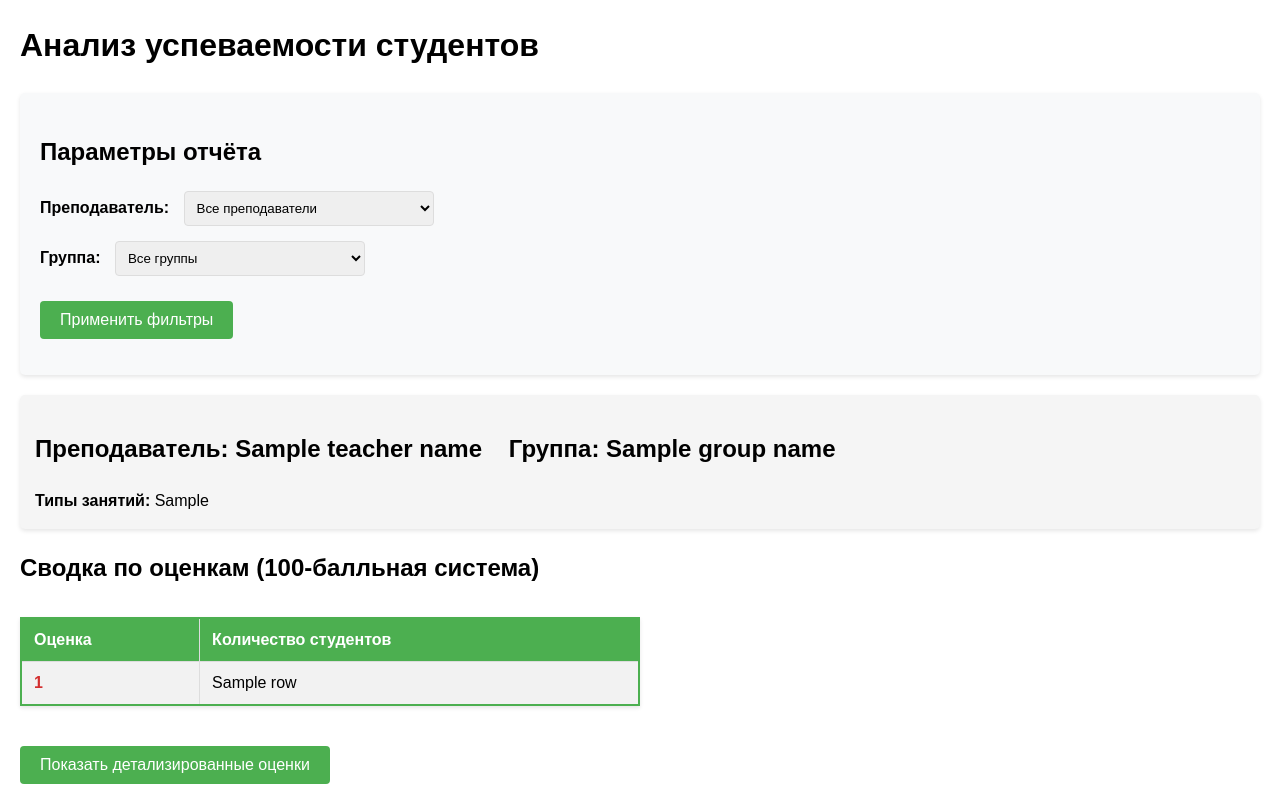
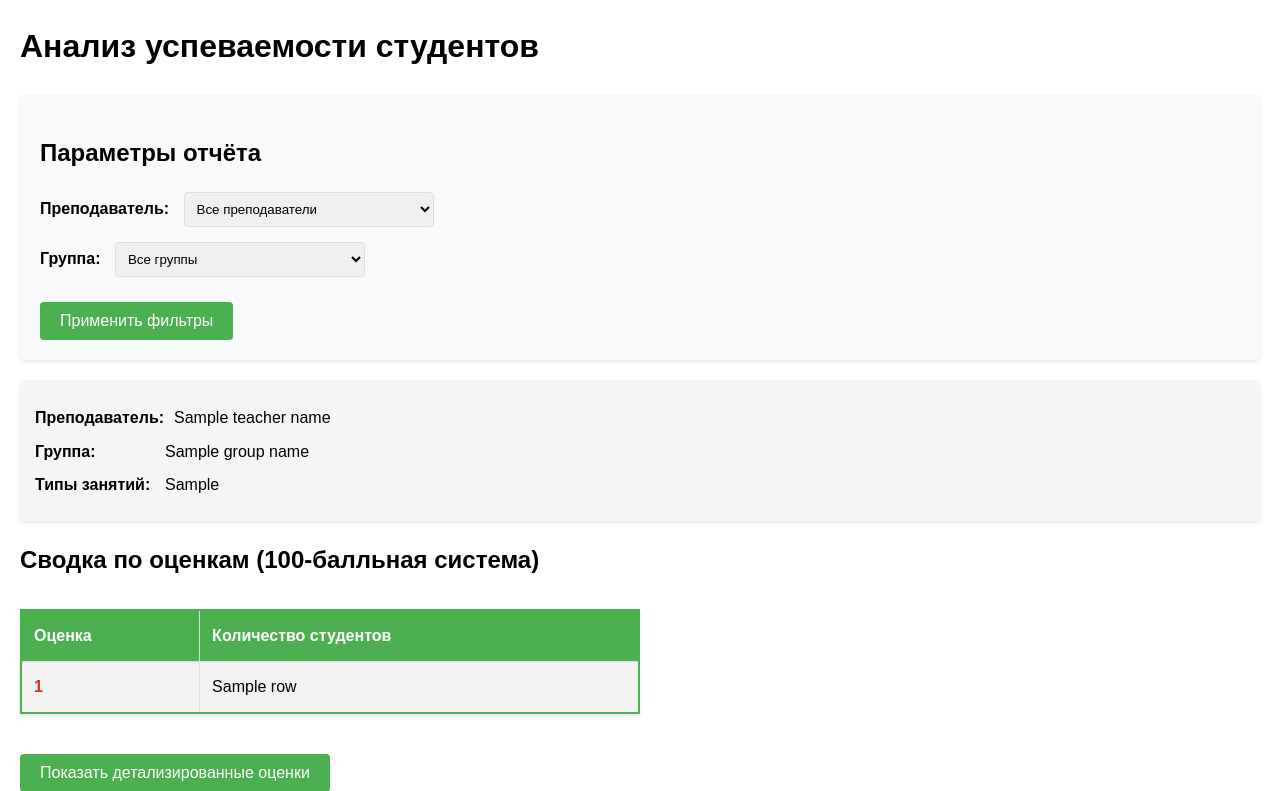
Before and after one commit to RinaHep/githttps---github.com-RinaHep-git, a Flask app: template templates/index.html in a window 1280 px wide. Shown: the top 791 px of the page. Run offline with Flask 3, Linux system fonts and the light colour scheme; the template is opened without the code that fills it: most values are stand-ins (such as "Sample title", 1, 10 or a date in 2020); some libraries are stand-ins or nearby versions.

Commit message:
Первый вариант дизайна типов занятий (11 коммит)

```diff
--- a/templates/index.html
+++ b/templates/index.html
@@ -1,3 +1,4 @@
+<!doctype html>
 <html lang="ru">
 <head>
     <meta charset="UTF-8">
@@ -21,6 +22,23 @@
             border-radius: 5px;
             margin-bottom: 20px;
             box-shadow: 0 2px 4px rgba(0,0,0,0.1);
+        }
+        .filter-info {
+            margin-top: 10px;
+        }
+        .filter-item {
+            margin-bottom: 8px;
+            display: flex;
+            align-items: baseline;
+        }
+        .filter-label {
+            font-weight: bold;
+            min-width: 120px;
+            display: inline-block;
+        }
+        .filter-value {
+            flex-grow: 1;
+            padding-left: 10px;
         }
         table {
             border-collapse: collapse;
@@ -119,19 +137,30 @@
         </form>
     </div>
 
-        <!-- В секции header после вывода преподавателя и группы -->
-        {% if teacher_name or group_name %}
+    {% if teacher_name or group_name or activity_types %}
     <div class="header">
-            <h2>
-                {% if teacher_name %}<span>Преподаватель: <strong>{{ teacher_name }}</strong></span>{% endif %}
-                {% if group_name %}<span style="margin-left: 20px;">Группа: <strong>{{ group_name }}</strong></span>{% endif %}
-            </h2>
-            {% if activity_types %}
-            <div style="margin-top: 10px;">
-                <strong>Типы занятий:</strong>
-                {{ activity_types|join(', ') }}
+        <div class="filter-info">
+            {% if teacher_name %}
+            <div class="filter-item">
+                <span class="filter-label">Преподаватель:</span>
+                <span class="filter-value">{{ teacher_name }}</span>
             </div>
             {% endif %}
+
+            {% if group_name %}
+            <div class="filter-item">
+                <span class="filter-label">Группа:</span>
+                <span class="filter-value">{{ group_name }}</span>
+            </div>
+            {% endif %}
+
+            {% if activity_types %}
+            <div class="filter-item">
+                <span class="filter-label">Типы занятий:</span>
+                <span class="filter-value">{{ activity_types|join(', ') }}</span>
+            </div>
+            {% endif %}
+        </div>
     </div>
     {% endif %}
 
```
Lines whose indentation alone changed are shown as unchanged.
